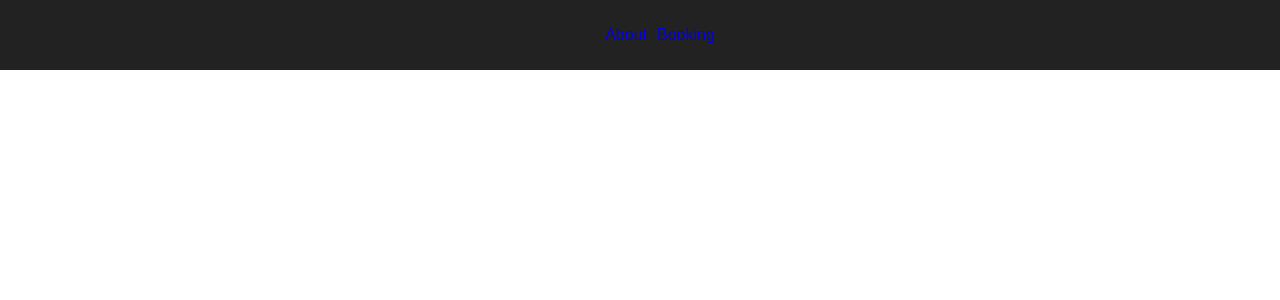
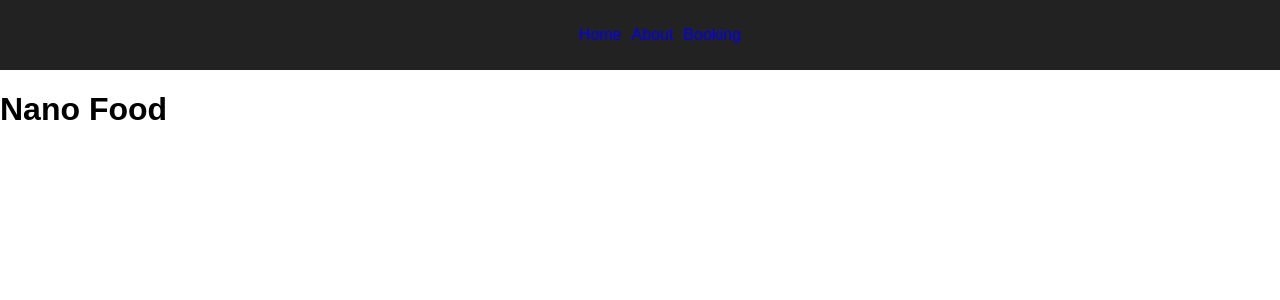
Before and after one commit to omigibson/restaurant, a React (Create React App) app: page /home in a window 1280 px wide. Shown: the top 300 px of the page. Built offline with nearby package versions, Linux system fonts and the light colour scheme.

Commit message:
Create landing page

```diff
--- a/src/components/App.js
+++ b/src/components/App.js
@@ -1,5 +1,6 @@
 import React, { Component } from "react";
 import "./../css/style.css";
+import LandingPage from "./LandingPageComponent";
 import About from "./AboutComponent";
 import GuestComponent from "./GuestComponent";
 import Admin from "./admin/AdminComponent";
@@ -47,10 +48,14 @@ class App extends Component {
           <div className="navbar-container">
             <header className="navbar-header">
               <ul>
+                <li><Link to="/home">Home</Link></li>
                 <li><Link to="/about">About</Link></li>
                 <li><Link to="/booking">Booking</Link></li>
               </ul>
             </header>
+
+
+            <Route path="/home" component={LandingPage} />
 
             <Route path="/about" component={About} />
             <Route
--- /dev/null
+++ b/src/components/LandingPageComponent.js
@@ -0,0 +1,9 @@
+import React from 'react';
+const LandingPage = () => {
+    return (
+        <div>
+            <h1>Nano Food</h1>
+        </div>
+    );
+}
+export default LandingPage;
```
